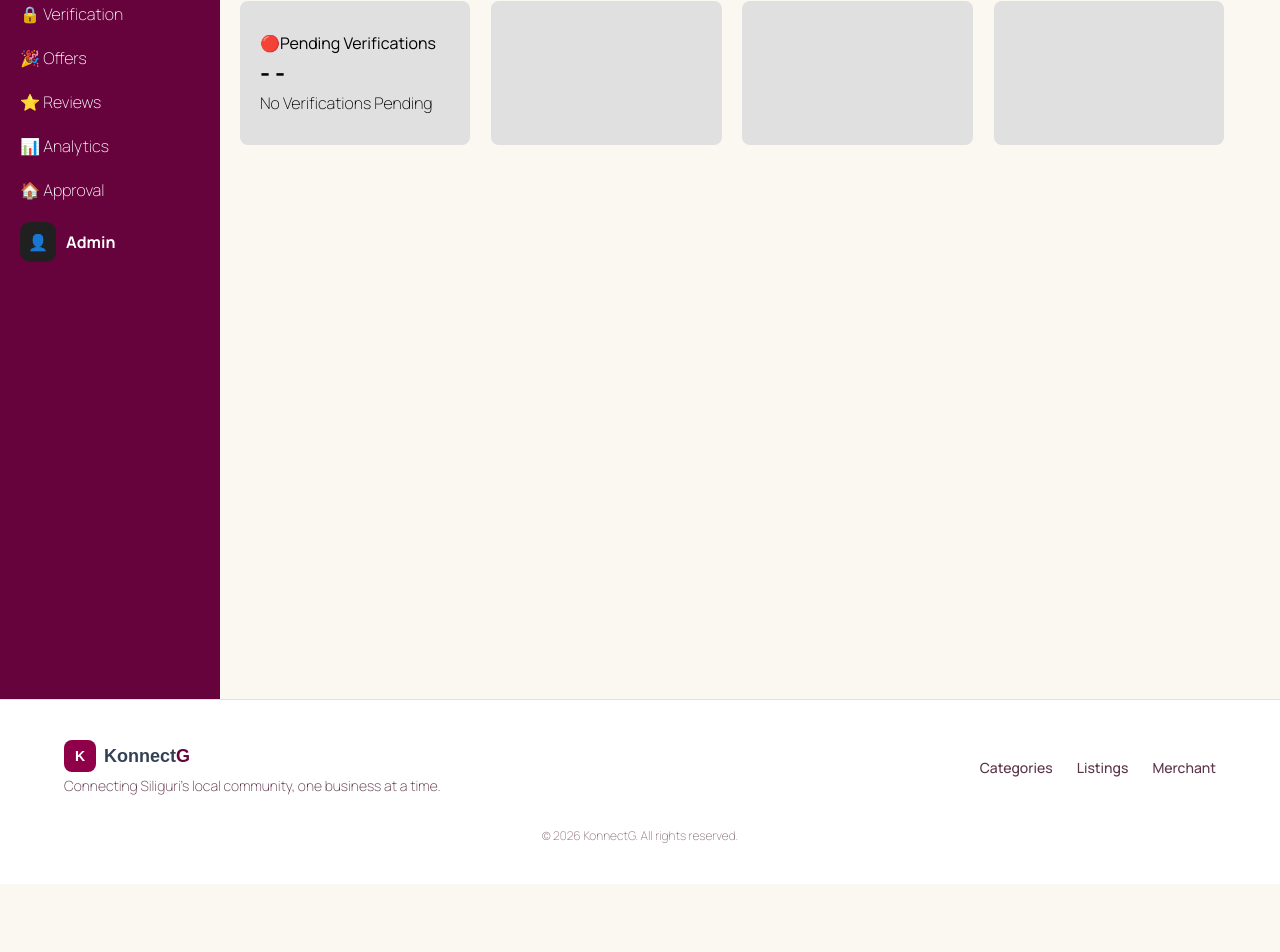
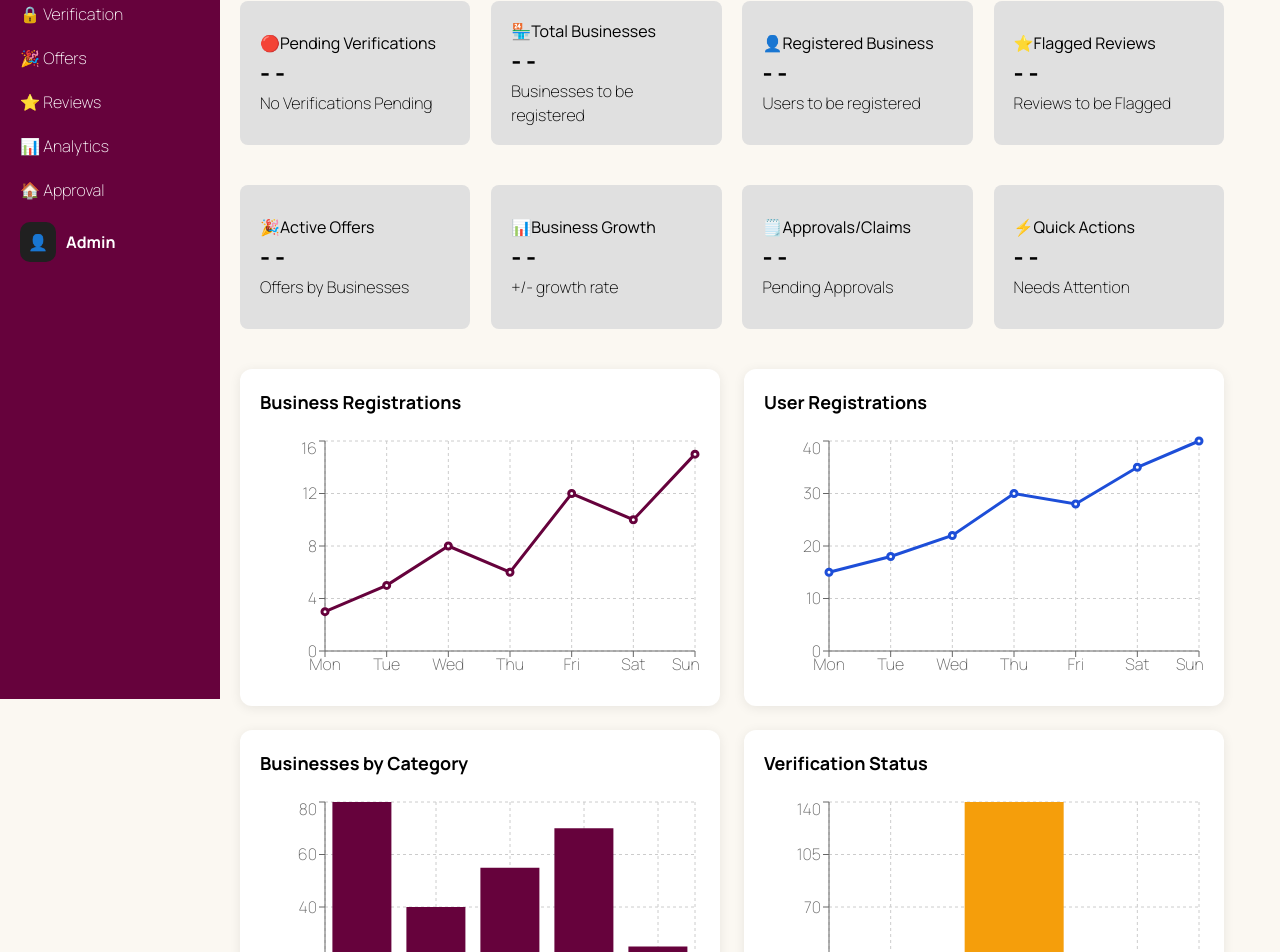
Before and after one commit to projectginit/konnectg-main, a React (Vite) app in the folder konnectg-main/: page /admin/dashboard in a window 1280 px wide. Shown: the part 166-1118 px from the top of the page. Before the commit the page ends 1050 px from the top, so only its background shows below. Built offline with nearby package versions, Linux system fonts and the light colour scheme.

Commit message:
Admin Overview changes

```diff
--- a/konnectg-main/package.json
+++ b/konnectg-main/package.json
@@ -19,7 +19,8 @@
     "lucide-react": "^1.24.0",
     "react": "^18.3.1",
     "react-dom": "^18.3.1",
-    "react-router-dom": "^6.30.4"
+    "react-router-dom": "^6.30.4",
+    "recharts": "^3.9.2"
   },
   "devDependencies": {
     "@eslint/js": "^9.9.0",
--- a/konnectg-main/src/components/admin/Overview.jsx
+++ b/konnectg-main/src/components/admin/Overview.jsx
@@ -1,10 +1,60 @@
-import '../../pages/Admin.css'
-import AdminCard from './AdminCard'
+import "../../pages/Admin.css";
+import AdminCard from "./AdminCard";
+
+import {
+  LineChart,
+  Line,
+  BarChart,
+  Bar,
+  CartesianGrid,
+  Tooltip,
+  XAxis,
+  YAxis,
+  ResponsiveContainer,
+} from "recharts";
+
+const businessGrowth = [
+  { day: "Mon", value: 3 },
+  { day: "Tue", value: 5 },
+  { day: "Wed", value: 8 },
+  { day: "Thu", value: 6 },
+  { day: "Fri", value: 12 },
+  { day: "Sat", value: 10 },
+  { day: "Sun", value: 15 },
+];
+
+const userGrowth = [
+  { day: "Mon", value: 15 },
+  { day: "Tue", value: 18 },
+  { day: "Wed", value: 22 },
+  { day: "Thu", value: 30 },
+  { day: "Fri", value: 28 },
+  { day: "Sat", value: 35 },
+  { day: "Sun", value: 40 },
+];
+
+const categories = [
+  { name: "Food", value: 80 },
+  { name: "Salon", value: 40 },
+  { name: "Medical", value: 55 },
+  { name: "Retail", value: 70 },
+  { name: "Repair", value: 25 },
+];
+
+const verification = [
+  { name: "Pending", value: 18 },
+  { name: "Approved", value: 140 },
+  { name: "Rejected", value: 8 },
+];
 
 function Overview() {
   return (
     <div>
-      <h1 className="admin-header">Dashboard Overview</h1>
+
+      <h1 className="admin-header">
+        Dashboard Overview
+      </h1>
+
       <div className="admin-card-container">
         <AdminCard
           icon="🔴"
@@ -12,17 +62,121 @@ function Overview() {
           value="- -"
           subtitle="No Verifications Pending"
         />
+
         <AdminCard
-          icon=""
-          title=""
-          value=""
-          subtitle=""
+          icon="🏪"
+          title="Total Businesses"
+          value="- -"
+          subtitle="Businesses to be registered"
         />
-        <AdminCard/>
-        <AdminCard/>
+
+        <AdminCard
+          icon="👤"
+          title="Registered Business"
+          value="- -"
+          subtitle="Users to be registered"
+        />
+
+        <AdminCard
+          icon="⭐"
+          title="Flagged Reviews"
+          value="- -"
+          subtitle="Reviews to be Flagged"
+        />
       </div>
+
+      <div className="admin-card-container">
+        <AdminCard
+          icon="🎉"
+          title="Active Offers"
+          value="- -"
+          subtitle="Offers by Businesses"
+        />
+
+        <AdminCard
+          icon="📊"
+          title="Business Growth"
+          value="- -"
+          subtitle="+/- growth rate"
+        />
+
+        <AdminCard
+          icon="🗒️"
+          title="Approvals/Claims"
+          value="- -"
+          subtitle="Pending Approvals"
+        />
+
+        <AdminCard
+          icon="⚡"
+          title="Quick Actions"
+          value="- -"
+          subtitle="Needs Attention"
+        />
+      </div>
+
+      <div className="admin-analytics-grid">
+
+        <div className="graph-card">
+          <h3>Business Registrations</h3>
+
+          <ResponsiveContainer width="100%" height={250}>
+            <LineChart data={businessGrowth}>
+              <CartesianGrid strokeDasharray="3 3" />
+              <XAxis dataKey="day" />
+              <YAxis />
+              <Tooltip />
+              <Line dataKey="value" stroke="#66023C" strokeWidth={3} />
+            </LineChart>
+          </ResponsiveContainer>
+        </div>
+
+        <div className="graph-card">
+          <h3>User Registrations</h3>
+
+          <ResponsiveContainer width="100%" height={250}>
+            <LineChart data={userGrowth}>
+              <CartesianGrid strokeDasharray="3 3" />
+              <XAxis dataKey="day" />
+              <YAxis />
+              <Tooltip />
+              <Line dataKey="value" stroke="#1D4ED8" strokeWidth={3} />
+            </LineChart>
+          </ResponsiveContainer>
+        </div>
+
+        <div className="graph-card">
+          <h3>Businesses by Category</h3>
+
+          <ResponsiveContainer width="100%" height={250}>
+            <BarChart data={categories}>
+              <CartesianGrid strokeDasharray="3 3" />
+              <XAxis dataKey="name" />
+              <YAxis />
+              <Tooltip />
+              <Bar dataKey="value" fill="#66023C" />
+            </BarChart>
+          </ResponsiveContainer>
+        </div>
+
+        <div className="graph-card">
+          <h3>Verification Status</h3>
+
+          <ResponsiveContainer width="100%" height={250}>
+            <BarChart data={verification}>
+              <CartesianGrid strokeDasharray="3 3" />
+              <XAxis dataKey="name" />
+              <YAxis />
+              <Tooltip />
+              <Bar dataKey="value" fill="#F59E0B" />
+            </BarChart>
+          </ResponsiveContainer>
+        </div>
+
+      </div>
+
     </div>
-  )
+  );
 }
 
-export default Overview
+export default Overview;
--- a/konnectg-main/src/pages/Admin.css
+++ b/konnectg-main/src/pages/Admin.css
@@ -16,7 +16,7 @@
     min-width: 220px;
     max-width: 300px;
     height: 100vh;
-    position: relative;
+    position: sticky;
     top: 0;
     left: 0;
     padding-top: 5px;
@@ -97,3 +97,81 @@
     font-size: 1.5rem;
     font-weight: 900;
 }
+
+/* ===========================
+   Analytics Section
+=========================== */
+
+.admin-analytics-grid{
+
+    display:grid;
+
+    grid-template-columns:repeat(2,1fr);
+
+    gap:24px;
+
+    padding:20px;
+
+    width:100%;
+
+}
+
+.graph-card{
+
+    background:#fff;
+
+    border-radius:12px;
+
+    padding:20px;
+
+    box-shadow:0 2px 12px rgba(0,0,0,.08);
+
+}
+
+.graph-card h3{
+
+    margin-bottom:20px;
+
+    font-size:18px;
+
+    font-weight:700;
+
+}
+
+
+/* Tablet */
+
+@media(max-width:1000px){
+
+.admin-analytics-grid{
+
+grid-template-columns:1fr;
+
+}
+
+}
+
+
+/* Mobile */
+
+@media(max-width:768px){
+
+.admin-card-container{
+
+display:grid;
+
+grid-template-columns:repeat(auto-fit,minmax(220px,1fr));
+
+width:100%;
+
+}
+
+.admin-card{
+
+width:100%;
+
+min-height:140px;
+
+}
+
+}
```
Also changed, not shown: 1 other file (tests, documents, lock files or other folders).
